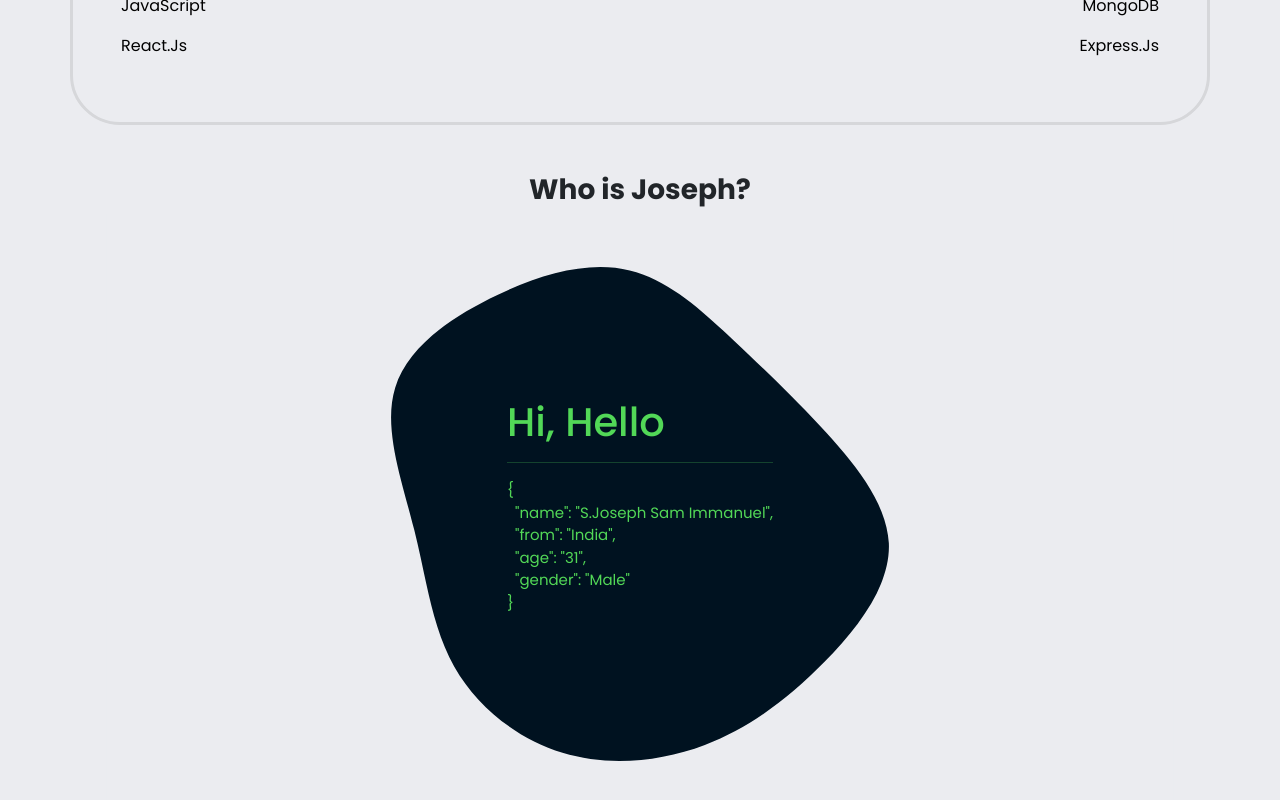
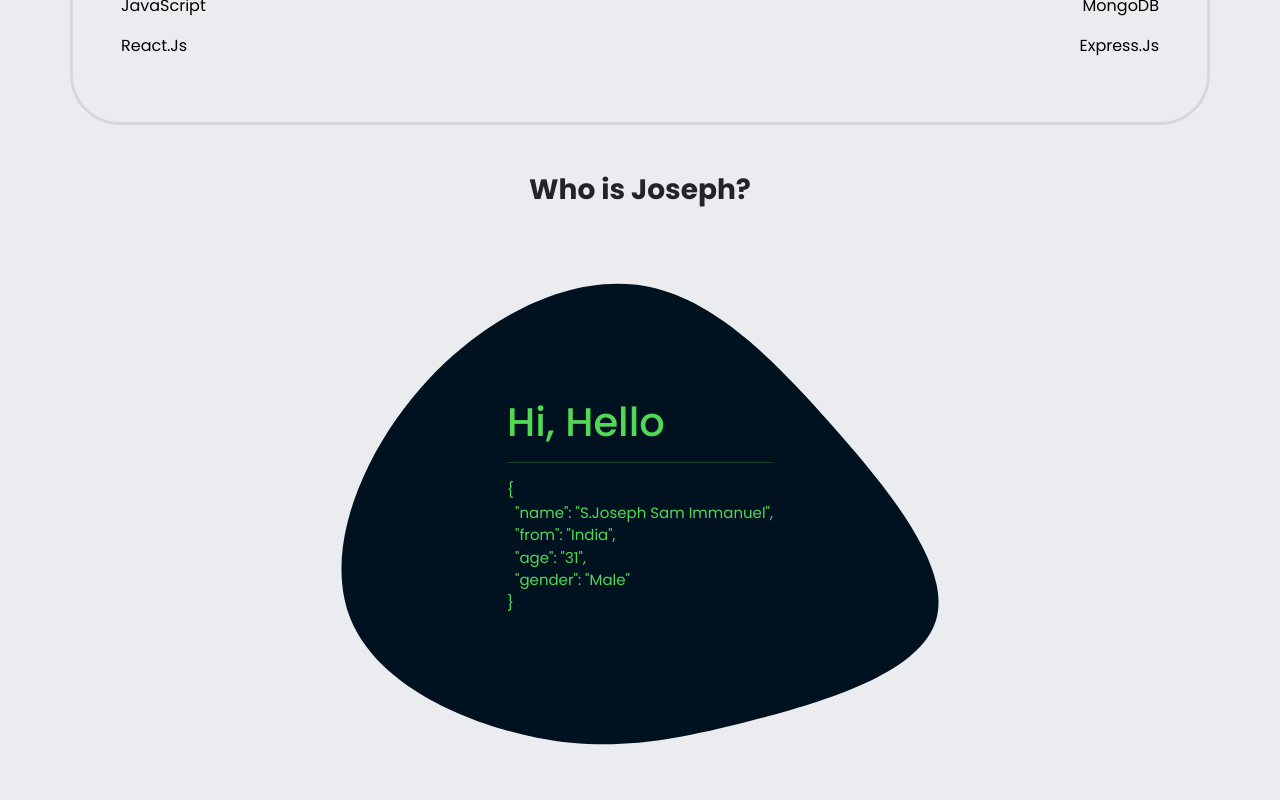
Before and after one commit to josephsamimmanuel/My-Portfolio, a React (Create React App) app: page / in a window 1280 px wide. Shown: the part 3227-4027 px from the top of the page. Built offline with nearby package versions, Linux system fonts and the light colour scheme.

Commit message:
Updated10

```diff
--- a/src/pages/Home.jsx
+++ b/src/pages/Home.jsx
@@ -100,7 +100,7 @@ function Home() {
 
         <div className='py-5'>
           <h3 className='font-bold text-center'>Who is Joseph?</h3>
-        <div className="who-am-i flex-with-center" style={{backgroundImage:`url('who_am_i.svg')`}}>
+        <div className="who-am-i flex-with-center" style={{backgroundImage:`url('blob-haikei.svg')`}}>
 
         <div>
           <h1>Hi, Hello</h1>
```
Also changed, not shown: public/blob-haikei.svg (added).
